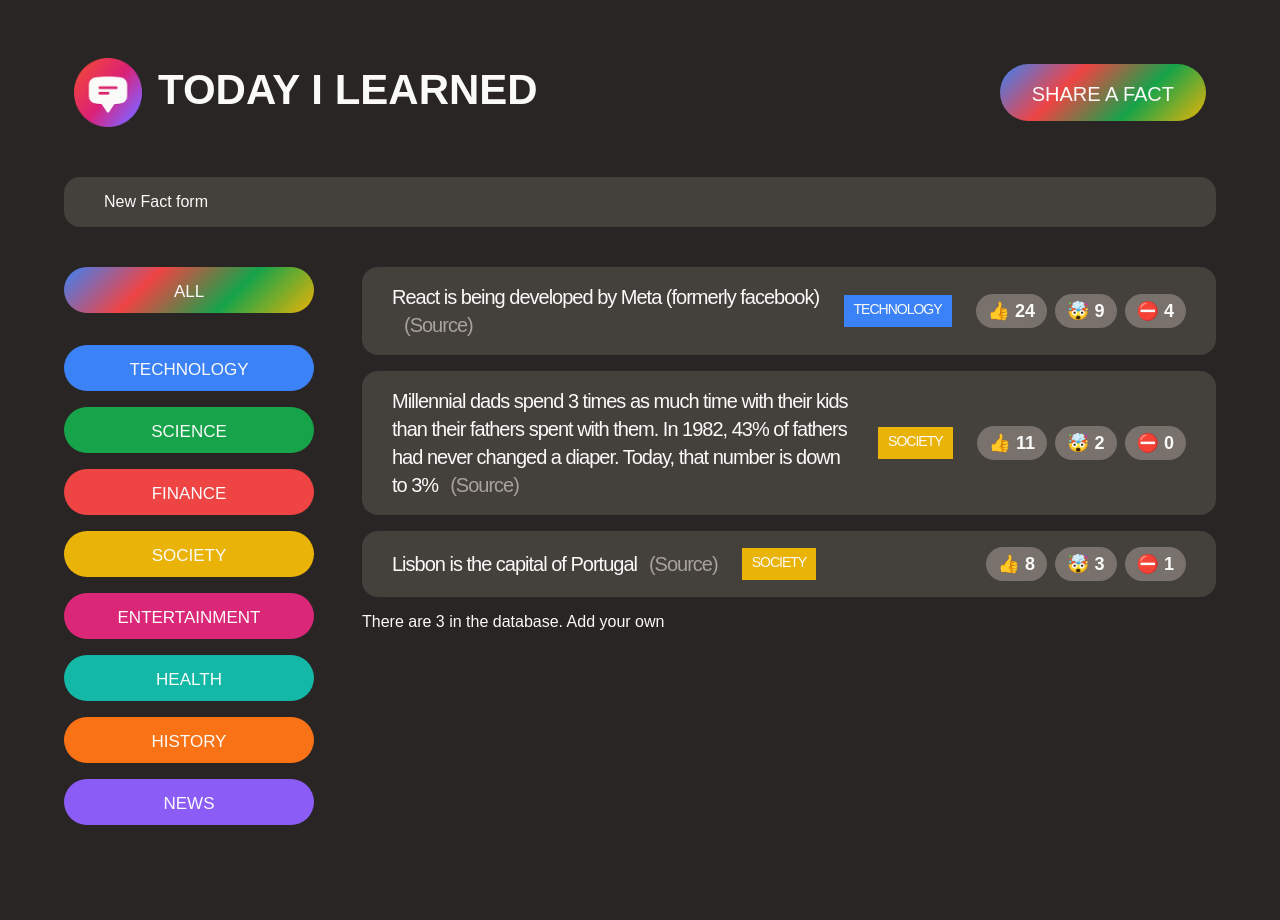
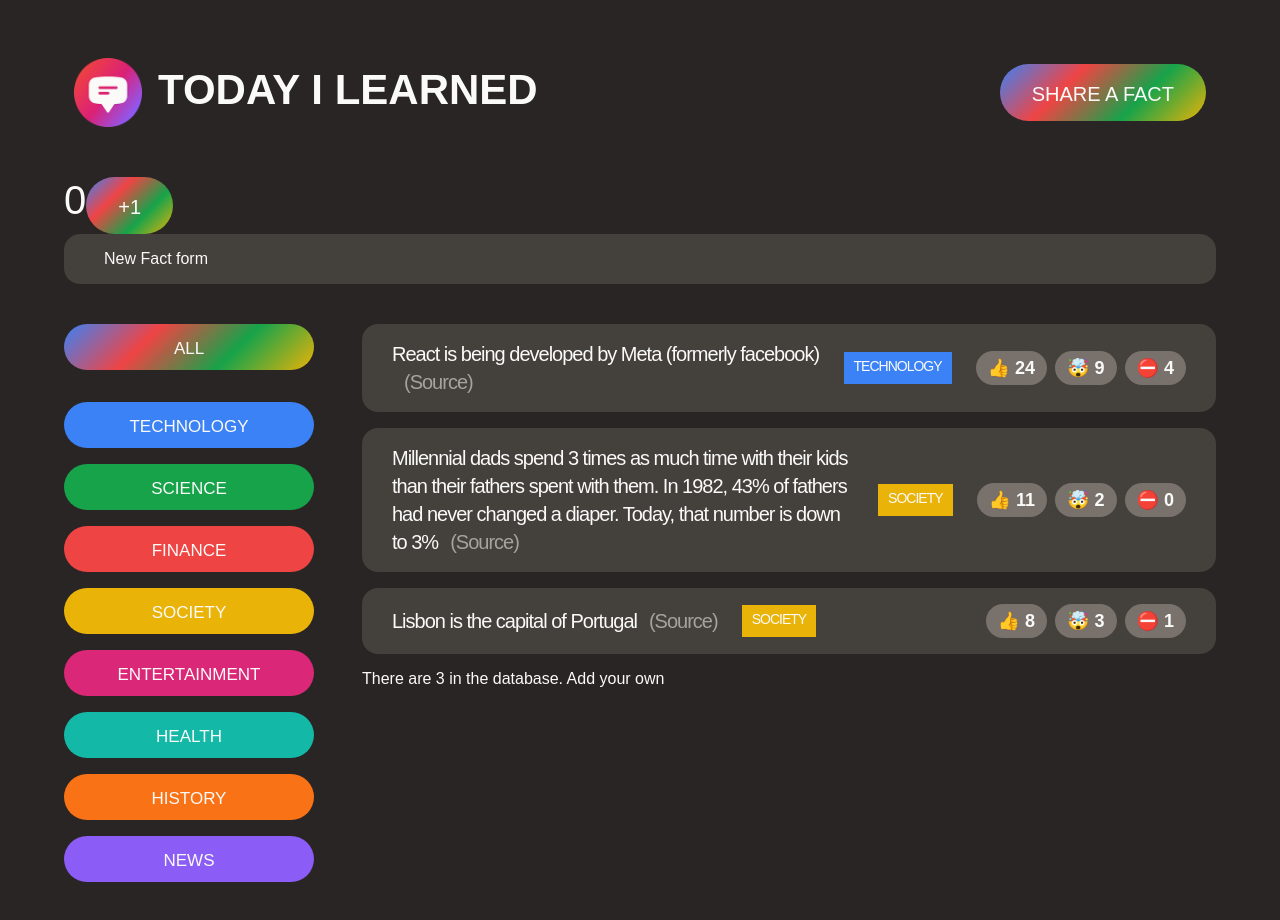
Before and after one commit to Josh-Alhassan/today-i-learned-v2, a React (Create React App) app: page / in a window 1280 px wide. Shown: the top 920 px of the page. Before the commit the page ends 889 px from the top, so only its background shows below. Built offline with nearby package versions, Linux system fonts and the light colour scheme; a web font is replaced by a local one.

Commit message:
introducing state

```diff
--- a/src/App.js
+++ b/src/App.js
@@ -1,3 +1,4 @@
+import { useState } from "react";
 import "./style.css";
 
 const initialFacts = [
@@ -34,6 +35,19 @@
   },
 ];
 
+
+function Count () {
+  // use State
+  const [count, setCount] = useState(0);
+
+  return (
+    <div>
+      <span style={{fontSize: "40px"}}>{count}</span>
+      <button className="btn btn-large" onClick={() => setCount((c) => c + 1)} >+1</button>
+    </div>
+  )
+}
+
 function App() {
   const appTitle = "Today I Learned";
 
@@ -48,6 +62,7 @@
         <button className="btn btn-large btn-open">Share a fact</button>
       </header>
 
+      <Count />
       <NewFactForm />
       <main className="main">
         <CategoryFilter />
```
